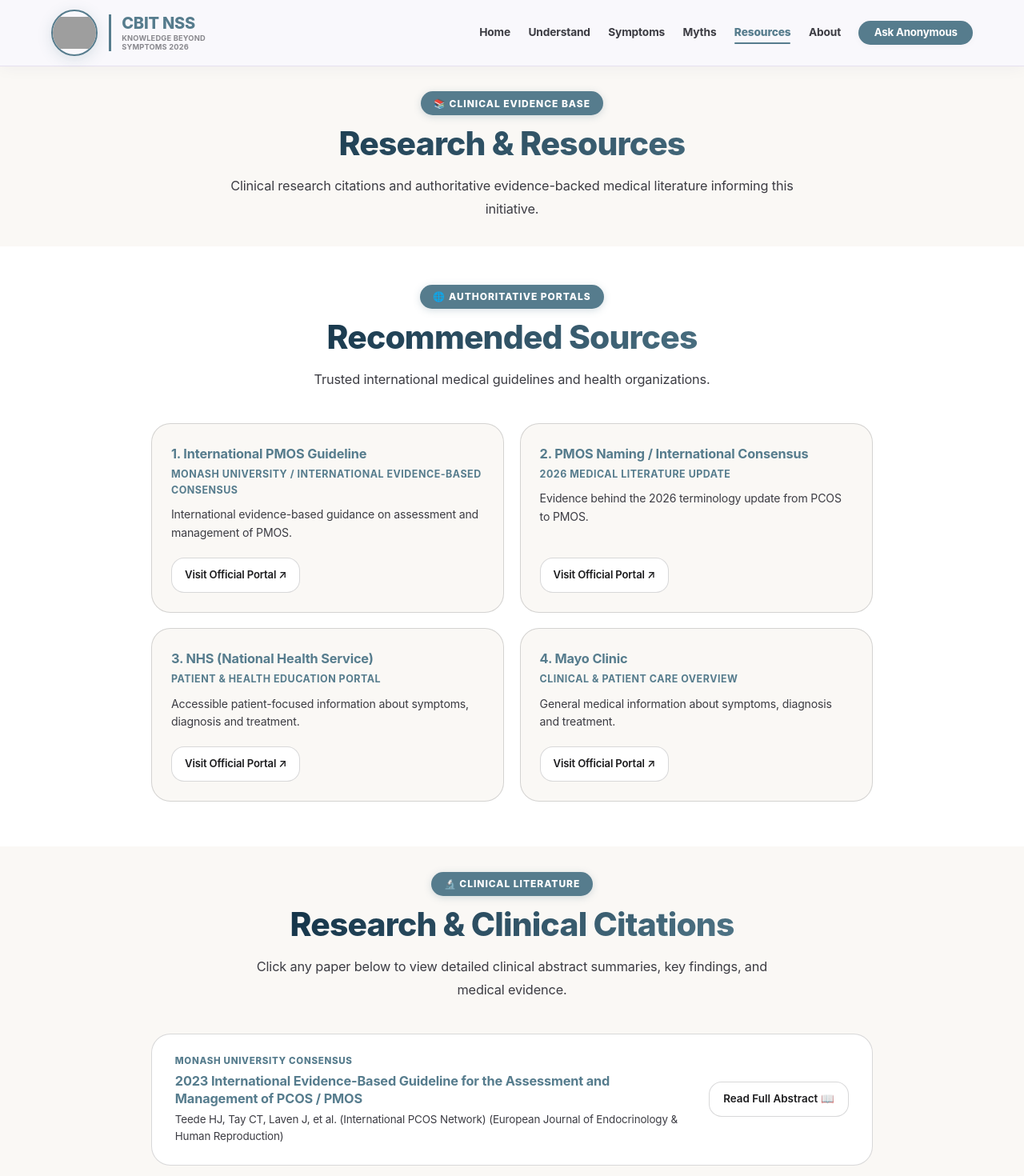
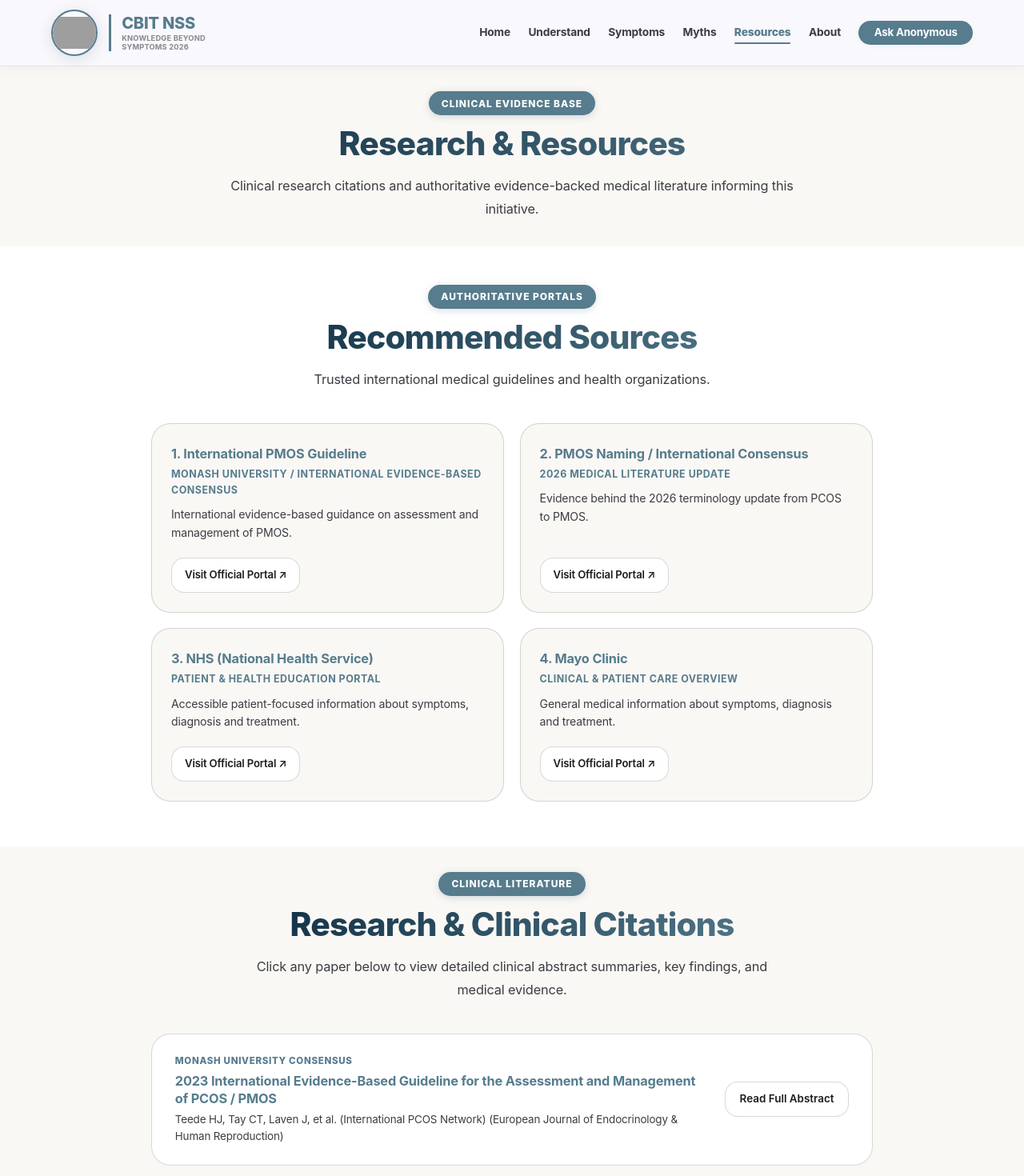
Before and after one commit to vroom0456/CBITNSS-World-PMOS-Day, a Next.js app: page /resources in a window 1280 px wide. Shown: the top 1470 px of the page at 80% size. Built offline with nearby package versions, Linux system fonts and the light colour scheme; grey boxes are pictures that could not be loaded.

Commit message:
Remove emojis from section tags, headings, modal badges, and button labels across the site

```diff
--- a/src/app/about/page.tsx
+++ b/src/app/about/page.tsx
@@ -79,7 +79,7 @@ export default function AboutPage() {
         <section style={{ padding: 'clamp(2.5rem, 6vw, 4rem) 5%', background: 'var(--bg-main)' }} aria-labelledby="support-section">
           <div style={{ maxWidth: '880px', margin: '0 auto' }}>
             <div className="heading-box reveal" style={{ textAlign: 'center', marginBottom: '2rem' }}>
-              <span className="section-tag">👑 Campus Support &amp; Guidance</span>
+              <span className="section-tag">Campus Support &amp; Guidance</span>
               <h2 id="support-section" className="section-title">Women&apos;s Administrator</h2>
               <p className="section-desc">CBIT NSS Executive Body — Exclusive campus contact for female student support &amp; confidential personal guidance.</p>
             </div>
--- a/src/app/ask/page.tsx
+++ b/src/app/ask/page.tsx
@@ -169,8 +169,8 @@ export default function AskPage() {
         <section style={{ padding: '4rem 0', background: 'var(--bg-main)' }}>
           <div className="container" style={{ maxWidth: '1000px', margin: '0 auto', padding: '0 1.5rem' }}>
             <div className="heading-box reveal" style={{ textAlign: 'center', marginBottom: '2.5rem' }}>
-              <span className="section-tag">📞 Support Resources</span>
-              <h2 className="section-title">Verified <span className="accent">Helplines &amp; Support</span></h2>
+              <span className="section-tag">Support Resources</span>
+              <h2 className="section-title">Helplines &amp; <span className="accent">Support Services</span></h2>
               <p className="section-desc">National helplines for women&apos;s health, emotional stress, and student wellness.</p>
             </div>
 
--- a/src/app/resources/page.tsx
+++ b/src/app/resources/page.tsx
@@ -147,7 +147,7 @@ export default function ResourcesPage() {
         {/* HEADER */}
         <section style={{ padding: '3.5rem 0 2rem', background: 'var(--bg-main)' }}>
           <div className="container" style={{ maxWidth: '1000px', margin: '0 auto', padding: '0 1.5rem', textAlign: 'center' }}>
-            <span className="section-tag">📚 Clinical Evidence Base</span>
+            <span className="section-tag">Clinical Evidence Base</span>
             <h1 className="section-title">
               Research &amp; <span className="accent">Resources</span>
             </h1>
@@ -161,7 +161,7 @@ export default function ResourcesPage() {
         <section style={{ padding: '3rem 0 3.5rem', background: '#FFFFFF' }}>
           <div className="container" style={{ maxWidth: '950px', margin: '0 auto', padding: '0 1.5rem' }}>
             <div className="heading-box reveal" style={{ textAlign: 'center', marginBottom: '2.5rem' }}>
-              <span className="section-tag">🌐 Authoritative Portals</span>
+              <span className="section-tag">Authoritative Portals</span>
               <h2 className="section-title">Recommended <span className="accent">Sources</span></h2>
               <p className="section-desc">Trusted international medical guidelines and health organizations.</p>
             </div>
@@ -195,7 +195,7 @@ export default function ResourcesPage() {
         <section id="citations" style={{ padding: '2rem 0 5rem', background: 'var(--bg-main)' }}>
           <div className="container" style={{ maxWidth: '950px', margin: '0 auto', padding: '0 1.5rem' }}>
             <div className="heading-box reveal" style={{ textAlign: 'center', marginBottom: '2.5rem' }}>
-              <span className="section-tag">🔬 Clinical Literature</span>
+              <span className="section-tag">Clinical Literature</span>
               <h2 className="section-title">Research &amp; <span className="accent">Clinical Citations</span></h2>
               <p className="section-desc">Click any paper below to view detailed clinical abstract summaries, key findings, and medical evidence.</p>
             </div>
@@ -213,7 +213,7 @@ export default function ResourcesPage() {
                     style={{ fontSize: '0.84rem', padding: '0.5rem 1.1rem', flexShrink: 0 }}
                     onClick={() => openSourceModal(c)}
                   >
-                    Read Full Abstract 📖
+                    Read Full Abstract
                   </button>
                 </div>
               ))}
@@ -228,7 +228,7 @@ export default function ResourcesPage() {
         <div className="modal-overlay active" style={{ display: 'flex' }} onClick={() => setSourceDrawerOpen(false)}>
           <div className="modal-window" style={{ maxWidth: '680px', padding: '2.4rem 2rem' }} onClick={(e) => e.stopPropagation()}>
             <button className="modal-close-btn" onClick={() => setSourceDrawerOpen(false)}>✕</button>
-            <span className="modal-badge">🔬 Peer-Reviewed Clinical Abstract</span>
+            <span className="modal-badge">Peer-Reviewed Clinical Abstract</span>
 
             <h3 style={{ fontSize: '1.25rem', fontWeight: 800, color: 'var(--nss-navy)', marginBottom: '0.4rem', lineHeight: 1.35 }}>
               {selectedCitation.title}
```
